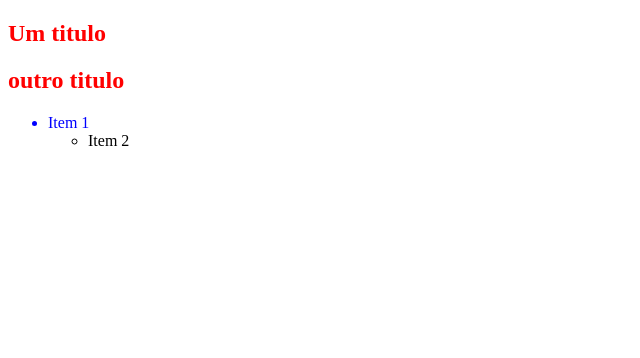
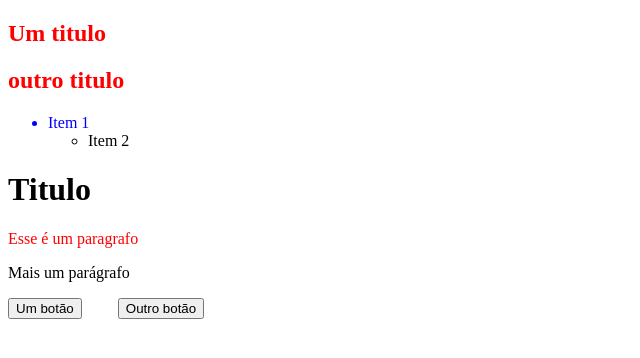
Before and after one commit to wendymillerr/TRILHA-FUNDAMENTAR-ROCKETSEAT, a plain HTML site: page Nem só de classes ou de IDs/index.html in a window 1280 px wide. Shown: the whole page, without its empty margins (0-640 px from the left). Drawn offline with Linux system fonts and the light colour scheme.

Commit message:
sibling combinators

```diff
--- a/Nem só de classes ou de IDs/index.html
+++ b/Nem só de classes ou de IDs/index.html
@@ -40,5 +40,22 @@ Busca um elemento dentro de outro, mesmo que existam outros elementos no caminho
             <li>Item 2</li>
         </ul>
     </ul>
+
+    <!--Sibling Combinator
+    Identificado pelo sinal + entre dois seletores
+    Seleciona somente o elemento do lado direito que é irmão direto na hierarquia
+
+    -->
+    <h1>Titulo</h1>
+    <p>Esse é um paragrafo </p>
+    <p>Mais um parágrafo</p>
+    <button>Um botão</button>
+    <button>Outro botão</button>
+
+    <!--GNERAL SIBLING COMBINATOR
+        -Identificado pelo sinal ~ entre dois seletores
+        -Seleciona todos os elementos irmãos
+        Selecionará tudo que o peiwmrio na selecionou, todos os p dpois do H1
+    -->
 </body>
 </html>
--- a/Nem só de classes ou de IDs/style.css
+++ b/Nem só de classes ou de IDs/style.css
@@ -1,7 +1,18 @@
 body article h2 {
     color: red;
 }
-
+/*CHILD COMBINATOR*/
 body > ul > li {
     color: blue;
+    /*se o ul nao tiver solto no meio do body, nao funciona, se por ex tiver dentro de uma div dentro do body*/
 }
+/*Sibling combinator*/
+h1 + p{
+    color: red;
+}
+
+/*Adjacent Sibling combinator*/
+/*serve mt para coisas seguidas, que sao da mesma familia*/
+button + button {
+    margin-left: 32px;
+}
```
